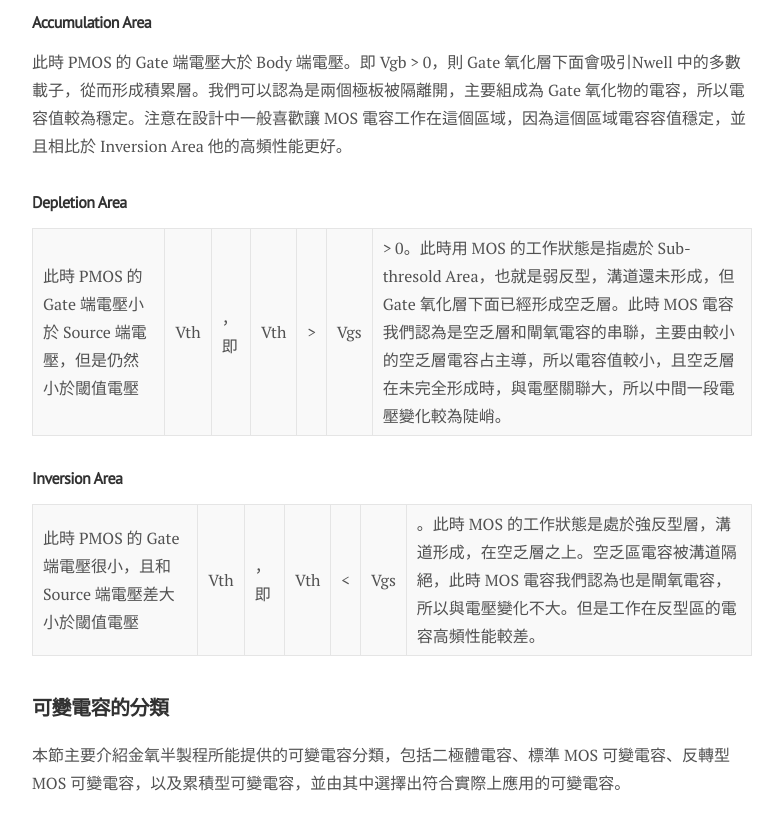
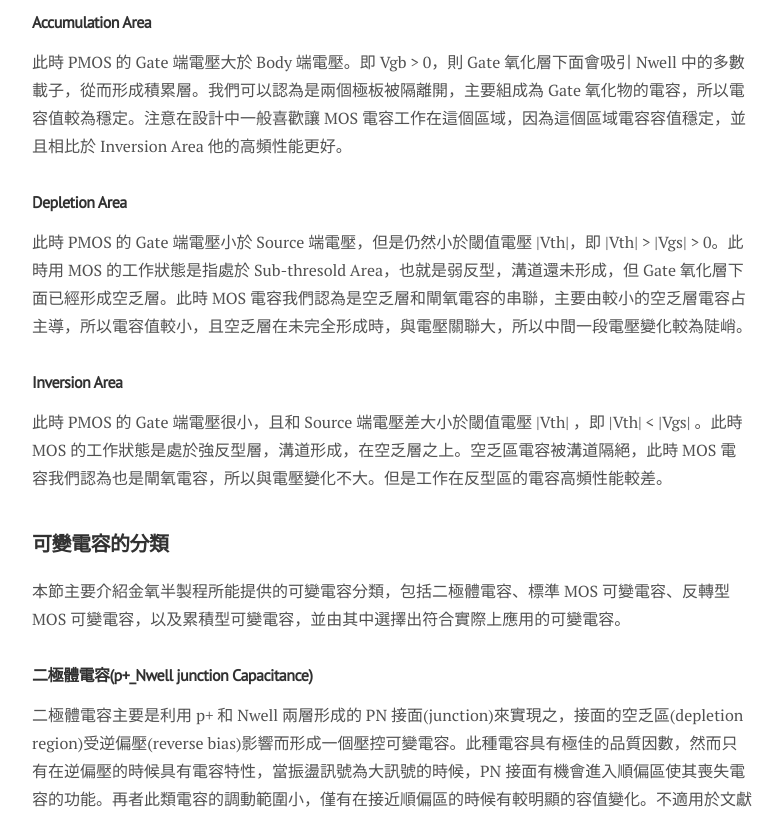
Before and after one commit to phasedarray917/phasedarray917.github.io, a Jekyll site: the page built from _posts/2025-06-29-Introduction-to-mos-varactor.md, in a window 1280 px wide and 1400 px high, scrolled down 1437 px. Shown: the part 209-1026 px from the top of the window, without its empty margins (248-1031 px from the left). Built offline with Jekyll 4.4.1, drawn with Linux system fonts in a browser that asks for light colours; nearby versions of some CDN libraries; comment, search, counter and statistics services are not loaded.

```diff
--- a/_posts/2025-06-29-Introduction-to-mos-varactor.md
+++ b/_posts/2025-06-29-Introduction-to-mos-varactor.md
@@ -33,15 +33,15 @@ MOS 電容最大的優勢是具有最大的電容密度，當需要大電容的
 
 ### Accumulation Area
 
-此時 PMOS 的 Gate 端電壓大於 Body 端電壓。即 Vgb > 0，則 Gate 氧化層下面會吸引Nwell 中的多數載子，從而形成積累層。我們可以認為是兩個極板被隔離開，主要組成為 Gate 氧化物的電容，所以電容值較為穩定。注意在設計中一般喜歡讓 MOS 電容工作在這個區域，因為這個區域電容容值穩定，並且相比於 Inversion Area 他的高頻性能更好。
+此時 PMOS 的 Gate 端電壓大於 Body 端電壓。即 Vgb > 0，則 Gate 氧化層下面會吸引 Nwell 中的多數載子，從而形成積累層。我們可以認為是兩個極板被隔離開，主要組成為 Gate 氧化物的電容，所以電容值較為穩定。注意在設計中一般喜歡讓 MOS 電容工作在這個區域，因為這個區域電容容值穩定，並且相比於 Inversion Area 他的高頻性能更好。
 
 ### Depletion Area
 
-此時 PMOS 的 Gate 端電壓小於 Source 端電壓，但是仍然小於閾值電壓 |Vth|，即 |Vth| > |Vgs| > 0。此時用 MOS 的工作狀態是指處於 Sub-thresold Area，也就是弱反型，溝道還未形成，但 Gate 氧化層下面已經形成空乏層。此時 MOS 電容我們認為是空乏層和閘氧電容的串聯，主要由較小的空乏層電容占主導，所以電容值較小，且空乏層在未完全形成時，與電壓關聯大，所以中間一段電壓變化較為陡峭。
+此時 PMOS 的 Gate 端電壓小於 Source 端電壓，但是仍然小於閾值電壓 \|Vth\|，即 \|Vth\| > \|Vgs\| > 0。此時用 MOS 的工作狀態是指處於 Sub-thresold Area，也就是弱反型，溝道還未形成，但 Gate 氧化層下面已經形成空乏層。此時 MOS 電容我們認為是空乏層和閘氧電容的串聯，主要由較小的空乏層電容占主導，所以電容值較小，且空乏層在未完全形成時，與電壓關聯大，所以中間一段電壓變化較為陡峭。
 
 ### Inversion Area
 
-此時 PMOS 的 Gate 端電壓很小，且和 Source 端電壓差大小於閾值電壓 |Vth| ，即 |Vth| < |Vgs| 。此時 MOS 的工作狀態是處於強反型層，溝道形成，在空乏層之上。空乏區電容被溝道隔絕，此時 MOS 電容我們認為也是閘氧電容，所以與電壓變化不大。但是工作在反型區的電容高頻性能較差。
+此時 PMOS 的 Gate 端電壓很小，且和 Source 端電壓差大小於閾值電壓 \|Vth\| ，即 \|Vth\| < \|Vgs\| 。此時 MOS 的工作狀態是處於強反型層，溝道形成，在空乏層之上。空乏區電容被溝道隔絕，此時 MOS 電容我們認為也是閘氧電容，所以與電壓變化不大。但是工作在反型區的電容高頻性能較差。
 
 ## 可變電容的分類
 
@@ -75,5 +75,5 @@ MOS 電容最大的優勢是具有最大的電容密度，當需要大電容的
 
 # References
 
-1. https://ndltd.ncl.edu.tw/cgi-bin/gs32/gsweb.cgi?o=dnclcdr&s=id=%22095NCTU5435060%22.&searchmode=basic
-2. https://zhuanlan.zhihu.com/p/709425719?share_code=43vHqxT4BR35&utm_psn=1922236923080081629
+1. [https://ndltd.ncl.edu.tw/cgi-bin/gs32/gsweb.cgi?o=dnclcdr&s=id=%22095NCTU5435060%22.&searchmode=basic](https://ndltd.ncl.edu.tw/cgi-bin/gs32/gsweb.cgi?o=dnclcdr&s=id=%22095NCTU5435060%22.&searchmode=basic)
+2. [https://zhuanlan.zhihu.com/p/709425719?share_code=43vHqxT4BR35&utm_psn=1922236923080081629](https://zhuanlan.zhihu.com/p/709425719?share_code=43vHqxT4BR35&utm_psn=1922236923080081629)
```
